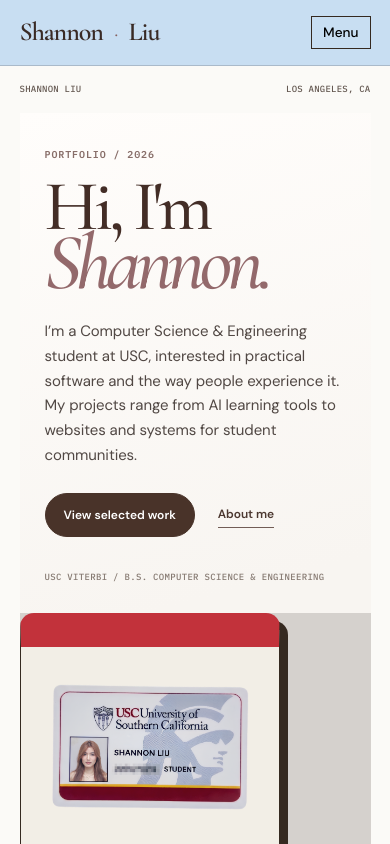
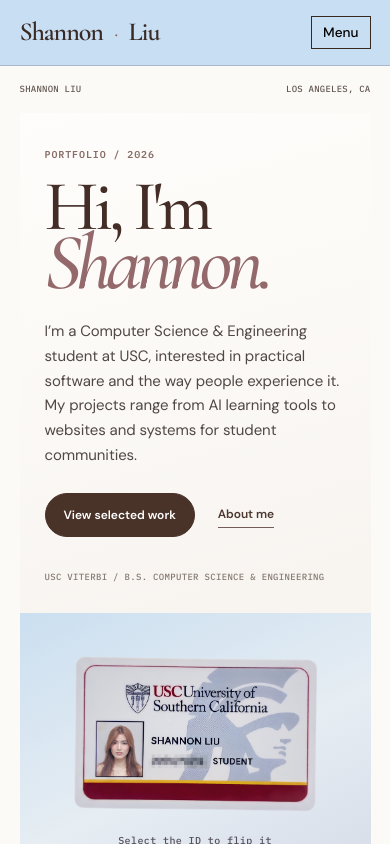
Before and after one commit to shnliiu/shannon-portfolio, a React (Vite) app: page / in a window 390 px wide. Shown: the top 844 px of the page. Built offline with nearby package versions, Linux system fonts and the light colour scheme; a web font is replaced by a local one.

Commit message:
Enlarge home student ID and style award photograph on About across screen sizes

```diff
--- a/src/glass-editorial.css
+++ b/src/glass-editorial.css
@@ -352,3 +352,32 @@ a:focus-visible,button:focus-visible{outline:2px solid #8c6664;outline-offset:4p
 .involvement-links{display:flex;flex-wrap:wrap;gap:10px 23px;margin:0 0 4px}
 .involvement-content .involvement-links>a{display:inline-block;color:#523b30;font:600 12px var(--sans);padding-bottom:4px;text-decoration:none;border-bottom:1px solid #786a62}
 .involvement-content .involvement-links>a:hover{color:#a16e70;border-color:#a16e70}
+
+
+/* Photo swap: real USC student ID is the homepage centerpiece; award photo moves to About. */
+.editorial-hero{grid-template-columns:minmax(0,.85fr) minmax(0,1.15fr)}
+.editorial-hero-art.home-student-id{display:flex;flex-direction:column;justify-content:center;align-items:center;gap:16px;background:linear-gradient(155deg,#cbdff0,#e6edf3 55%,#d6dce8);padding:clamp(24px,4vw,64px);min-height:0}
+.home-student-id .badge{display:block;width:100%;max-width:760px;height:auto;min-height:0;aspect-ratio:1.81/1;margin:0;transform:perspective(1100px) rotateX(var(--rx)) rotateY(var(--ry));transition:transform .22s ease;outline-offset:8px}
+.home-student-id .badge .face{position:absolute;inset:0;display:flex;justify-content:center;align-items:center;overflow:hidden;gap:10px;padding:0;box-shadow:none;border:0;border-radius:0;background:transparent}
+.home-student-id .badge .front{border:0;background:transparent}
+.home-student-id .badge .front img{display:block;width:100%;height:100%;max-width:none;object-fit:contain;filter:none;image-rendering:auto}
+.home-student-id .badge .back{background:#f5f6f7;color:#352c30;padding:clamp(18px,2.3vw,36px);border:1px solid #a9a7af;border-radius:18px;align-items:flex-start}
+.home-student-id .badge .back small{color:#855e73}
+.home-student-id .badge .back span{font:500 clamp(12px,1.4vw,18px)/1.45 var(--sans)}
+.home-id-hint{font:500 10px/1.4 var(--mono);letter-spacing:.04em;color:#55515c;margin:0;text-align:center}
+.about-award-photo{position:relative;width:100%;max-width:540px;min-width:0;aspect-ratio:4/5;margin:0 auto;overflow:hidden;background:#dedbd6}
+.about-award-photo img{display:block;width:100%;height:100%;max-width:none;object-fit:cover;object-position:center 45%}
+.about-award-photo figcaption{position:absolute;bottom:0;left:0;right:0;background:#352e2cba;padding:12px 15px;color:#fff;font:500 10px/1.5 var(--mono);letter-spacing:.015em}
+@media(max-width:980px){
+ .editorial-hero{grid-template-columns:minmax(0,.82fr) minmax(0,1.18fr)}
+ .editorial-hero-art.home-student-id{padding:23px}
+}
+@media(max-width:680px){
+ .editorial-hero{display:flex;flex-direction:column}
+ .editorial-hero-art.home-student-id{height:auto;min-height:0;padding:34px 6%}
+ .home-student-id .badge{width:100%;max-width:620px}
+ .home-student-id .badge .back{padding:18px}
+ .home-student-id .badge .back span{font-size:12px}
+ .about-award-photo{max-width:480px;aspect-ratio:4/5}
+}
+@media(prefers-reduced-motion:reduce){.home-student-id .badge{transition:none}}
```
